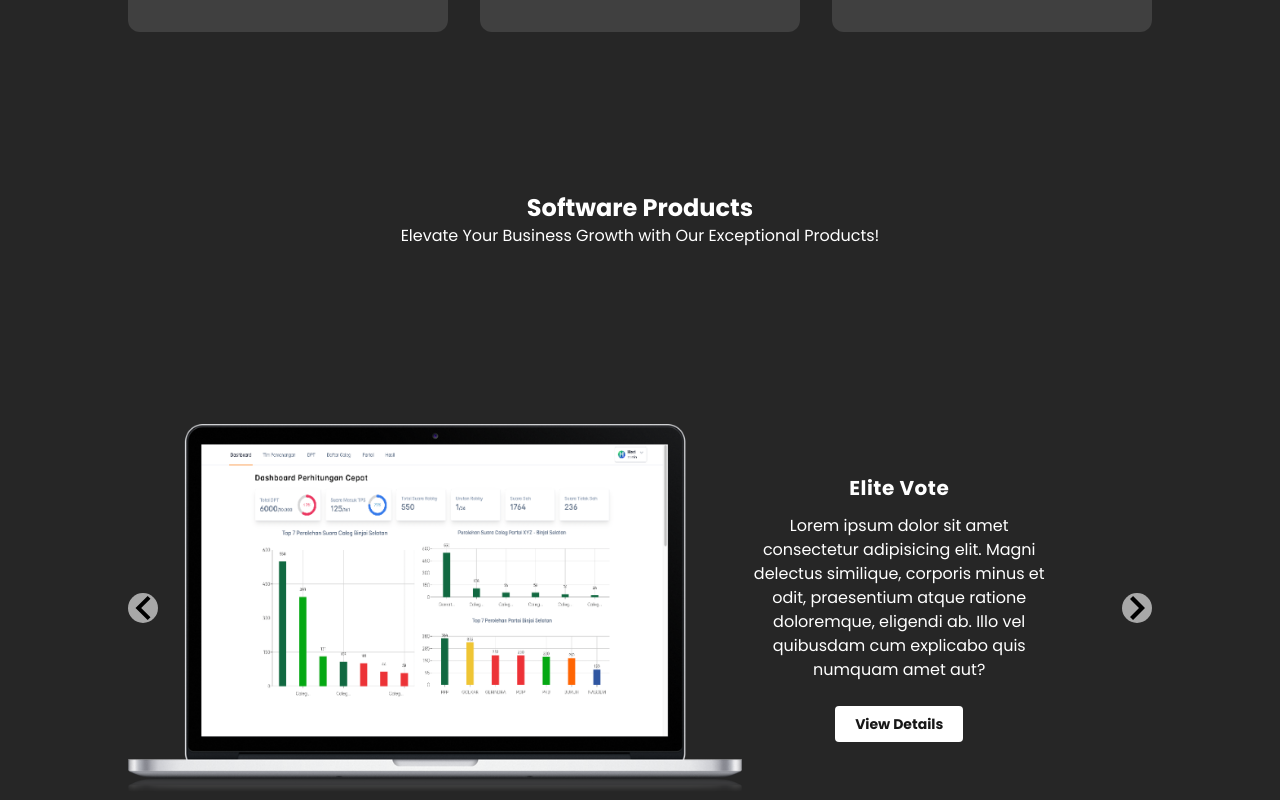
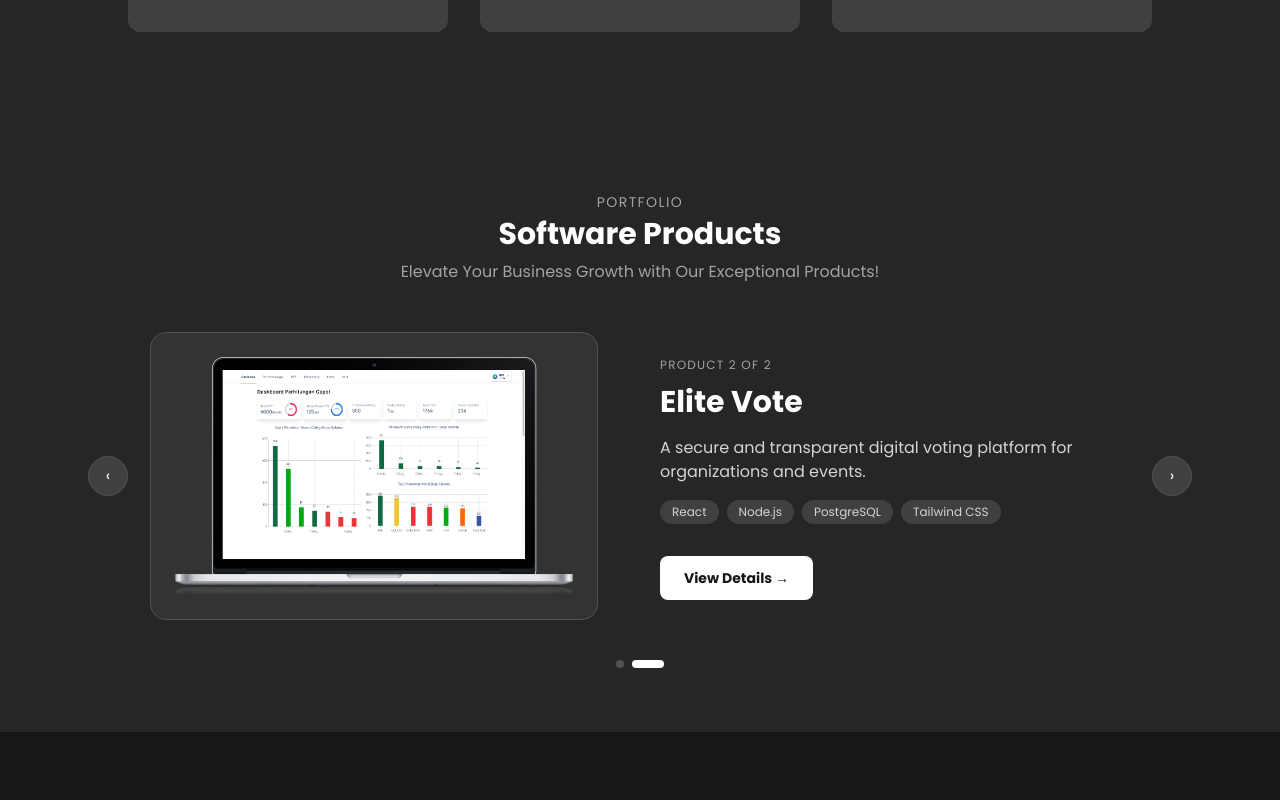
Before and after one commit to EliteGroupID/ElitePortfolio, a Next.js app: page / in a window 1280 px wide. Shown: the part 3220-4020 px from the top of the page. Built offline with nearby package versions, Linux system fonts and the light colour scheme.

Commit message:
feat: replace react-slideshow-image with custom carousel on products section

```diff
--- a/package.json
+++ b/package.json
@@ -13,8 +13,7 @@
     "react": "^18.2.0",
     "react-animated-numbers": "^0.17.1",
     "react-dom": "^18.2.0",
-    "react-icons": "^5.5.0",
-    "react-slideshow-image": "^4.3.0"
+    "react-icons": "^5.5.0"
   },
   "devDependencies": {
     "@types/node": "^20",
--- a/src/components/OurProductSection.tsx
+++ b/src/components/OurProductSection.tsx
@@ -1,64 +1,125 @@
 "use client";
 
 import Link from "next/link";
-import { Slide } from "react-slideshow-image";
-import "react-slideshow-image/dist/styles.css";
-
-const Epos = "/assets/epos.png";
-const Evot = "/assets/evot.png";
-
-const slides = [
-  {
-    image: Epos,
-    name: "Elite POS",
-    slug: "elite-pos",
-    desc: "Lorem ipsum dolor sit amet consectetur adipisicing elit. Magni delectus similique, corporis minus et odit, praesentium atque ratione doloremque, eligendi ab. Illo vel quibusdam cum explicabo quis numquam amet aut?",
-  },
-  {
-    image: Evot,
-    name: "Elite Vote",
-    slug: "elite-vote",
-    desc: "Lorem ipsum dolor sit amet consectetur adipisicing elit. Magni delectus similique, corporis minus et odit, praesentium atque ratione doloremque, eligendi ab. Illo vel quibusdam cum explicabo quis numquam amet aut?",
-  },
-];
+import { useState, useEffect, useCallback } from "react";
+import { productsList } from "../constants";
 
 const OurProductSection = () => {
+  const [current, setCurrent] = useState(0);
+  const [animating, setAnimating] = useState(false);
+
+  const goTo = useCallback(
+    (index: number) => {
+      if (animating || index === current) return;
+      setAnimating(true);
+      setCurrent(index);
+      setTimeout(() => setAnimating(false), 400);
+    },
+    [animating, current]
+  );
+
+  const prev = () => goTo((current - 1 + productsList.length) % productsList.length);
+  const next = useCallback(
+    () => goTo((current + 1) % productsList.length),
+    [current, goTo]
+  );
+
+  // Auto-play
+  useEffect(() => {
+    const timer = setInterval(next, 5000);
+    return () => clearInterval(timer);
+  }, [next]);
+
+  const product = productsList[current];
+
   return (
-    <section className="w-full relative h-screen flex flex-col bg-neutral-800 font-popin pt-16">
-      <div className="text-center mb-10 px-4">
-        <div className=" text-xl lg:text-2xl font-semibold ">
-          Software Products
+    <section id="products" className="w-full bg-neutral-800 font-popin py-16 px-4 md:px-10 lg:px-24">
+      {/* Header */}
+      <div className="text-center mb-12">
+        <p className="text-neutral-400 text-sm tracking-widest uppercase mb-1">Portfolio</p>
+        <h2 className="text-2xl lg:text-3xl font-semibold">Software Products</h2>
+        <p className="text-neutral-400 mt-2">Elevate Your Business Growth with Our Exceptional Products!</p>
       </div>
-        <p>Elevate Your Business Growth with Our Exceptional Products!</p>
-      </div>
-      <div className="flex-1 slider px-4 md:px-10 lg:px-32">
-        <Slide indicators>
-          {slides.map((slide) => (
-            <div key={slide.slug}>
-              <div className="flex flex-col-reverse gap-y-4 xl:flex-row justify-center items-center">
-                <div className="flex-1 w-full md:w-2/3 xl:w-1/2 xl:h-[40rem]">
+
+      {/* Carousel */}
+      <div className="relative max-w-5xl mx-auto">
+        {/* Slide */}
+        <div
+          key={current}
+          className="flex flex-col-reverse xl:flex-row items-center gap-10 transition-opacity duration-400"
+          style={{ opacity: animating ? 0 : 1, transition: "opacity 0.4s ease" }}
+        >
+          {/* Image */}
+          <div className="flex-1 flex justify-center">
+            <div className="bg-neutral-700/50 rounded-2xl p-6 w-full max-w-md border border-neutral-600">
               <img
-                    className="object-contain h-full w-full"
-                    src={slide.image}
-                    alt={slide.name}
+                src={product.image}
+                alt={product.name}
+                className="w-full object-contain max-h-72"
               />
             </div>
-                <div className="w-full text-center xl:w-2/5 xl:pr-24">
-                  <h1 className="font-semibold tracking-wide text-center text-xl mb-3">
-                    {slide.name}
-                  </h1>
-                  <p className="mb-6">{slide.desc}</p>
+          </div>
+
+          {/* Content */}
+          <div className="flex-1 text-center xl:text-left">
+            <span className="text-xs text-neutral-400 uppercase tracking-widest">
+              Product {current + 1} of {productsList.length}
+            </span>
+            <h3 className="text-3xl font-semibold mt-2 mb-4">{product.name}</h3>
+            <p className="text-neutral-300 mb-4">{product.shortDesc}</p>
+
+            {/* Tech tags */}
+            <div className="flex flex-wrap gap-2 justify-center xl:justify-start mb-8">
+              {product.techStack.map((tech) => (
+                <span
+                  key={tech}
+                  className="text-xs bg-neutral-700 text-neutral-300 px-3 py-1 rounded-full"
+                >
+                  {tech}
+                </span>
+              ))}
+            </div>
+
             <Link
-                    href={`/products/${slide.slug}`}
-                    className="inline-block bg-white text-neutral-900 font-semibold text-sm px-5 py-2 rounded hover:bg-neutral-200 transition-colors duration-200"
+              href={`/products/${product.slug}`}
+              className="inline-block bg-white text-neutral-900 font-semibold text-sm px-6 py-3 rounded-lg hover:bg-neutral-200 transition-colors duration-200"
             >
-                    View Details
+              View Details →
             </Link>
           </div>
         </div>
+
+        {/* Arrows */}
+        <button
+          onClick={prev}
+          className="absolute left-0 top-1/2 -translate-y-1/2 -translate-x-4 lg:-translate-x-10 bg-neutral-700 hover:bg-neutral-600 border border-neutral-600 rounded-full w-10 h-10 flex items-center justify-center transition-colors duration-200 text-white"
+          aria-label="Previous"
+        >
+          ‹
+        </button>
+        <button
+          onClick={next}
+          className="absolute right-0 top-1/2 -translate-y-1/2 translate-x-4 lg:translate-x-10 bg-neutral-700 hover:bg-neutral-600 border border-neutral-600 rounded-full w-10 h-10 flex items-center justify-center transition-colors duration-200 text-white"
+          aria-label="Next"
+        >
+          ›
+        </button>
       </div>
+
+      {/* Dot indicators */}
+      <div className="flex justify-center gap-2 mt-10">
+        {productsList.map((_, idx) => (
+          <button
+            key={idx}
+            onClick={() => goTo(idx)}
+            className={`rounded-full transition-all duration-300 ${
+              idx === current
+                ? "w-8 h-2 bg-white"
+                : "w-2 h-2 bg-neutral-600 hover:bg-neutral-400"
+            }`}
+            aria-label={`Go to slide ${idx + 1}`}
+          />
         ))}
-        </Slide>
       </div>
     </section>
   );
```
Also changed, not shown: 2 other files (tests, documents, lock files or other folders). Lines whose indentation alone changed are shown as unchanged.
